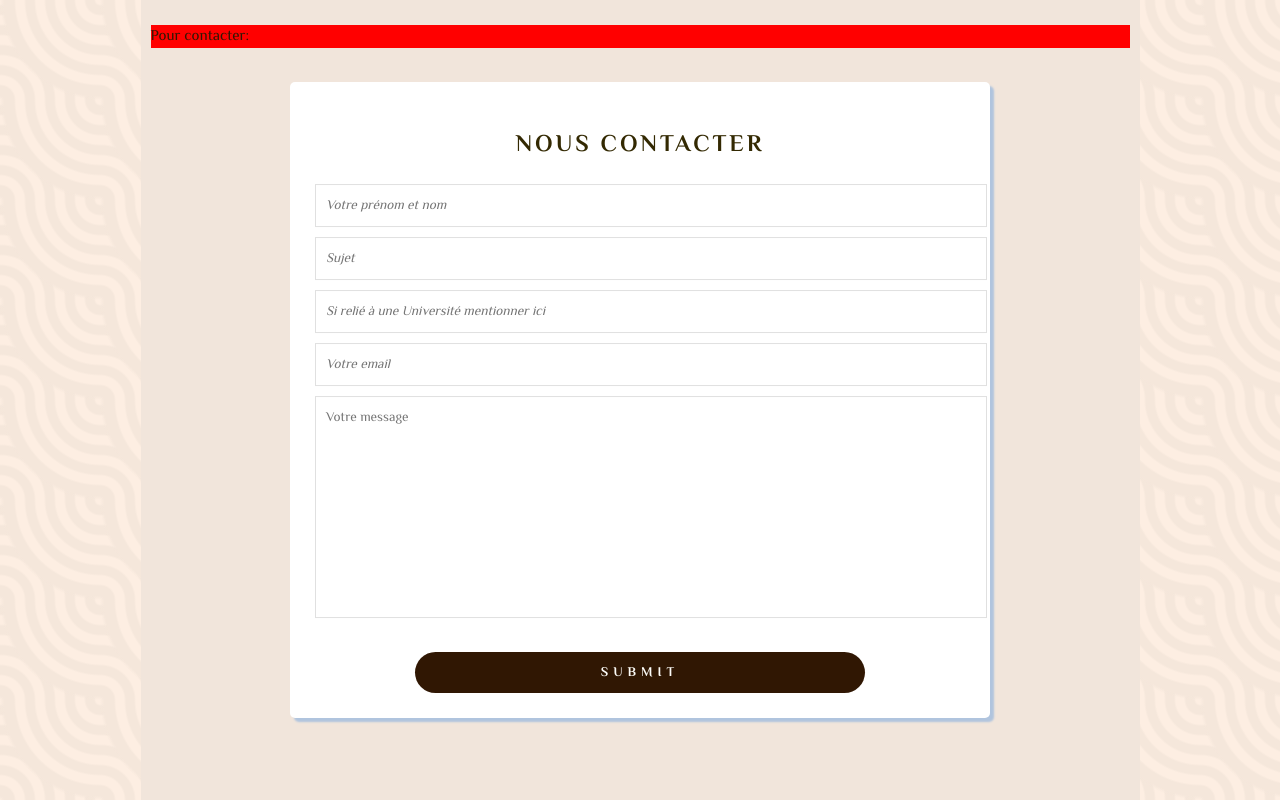
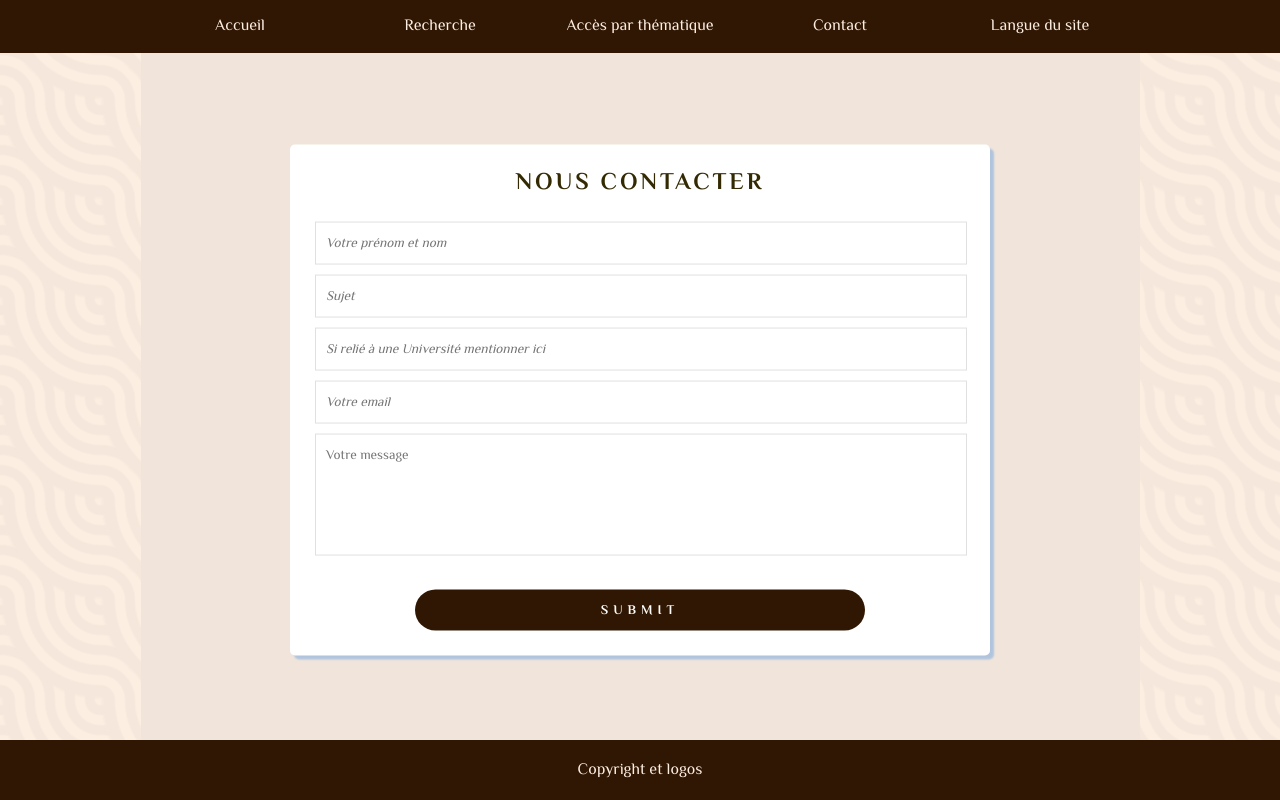
Before and after one commit to Jerem-dY/Makki, a PHP site: page /html/contact.html in a window 1280 px wide. Run offline with PHP 8.4, Linux system fonts and the light colour scheme.

Commit message:
mdification page contact et son css

```diff
--- a/html/contact.html
+++ b/html/contact.html
@@ -9,11 +9,31 @@
 
     <body>
 
+        <div class="barre">
+            <nav class="banderole">
+                <ul class="menu">
+                    <li><a class="trad" id="accueil" href="accueil.html">Accueil</a></li>
+                    <li><a class="trad" id="recherche" href="recherche.html">Recherche</a></li>
+                    <li><a class="trad" id="thematiques" href="thematiques.html">Accès par thématique</a>
+                        <ul>
+                            <li><a class="trad" id="themtq1" href="themtq1.html">Lexique commun <img class="commun" src="images/bebe.png"/></a></li>
+                            <li><a class="trad" id="themtq2" href="themtq2.html">Faunes et Flores <img class="fleur" src="images/flores.png"/></a></li>
+                            <li><a class="arrondie trad" id="themtq3" href="themtq3.html">Jeux enfants et adultes <img class="jeu" src="images/de.png"/></a></li>
+                        </ul>
+                    </li>
+
+                    <li><a class="trad" id="contact" href="contact.html">Contact</a></li>
+                    <li><a class="trad" id="langue" href="langue.html">Langue du site</a>
+                        <ul id="lang_liste">
+                            <li><a href="#">Français</a></li>
+                            <li><a class="arrondie" href="#">Arabe</a></li>
+                        </ul>
+                    </li>
+                </ul>
+            </nav>
+        </div>
+
         <div class="content">
-
-            <div class="formulaire">
-                <p class="texte trad" id="contact">Pour contacter:</p>
-            </div>
 
                 <div class="wrapper">
                     <h2>Nous contacter</h2>
@@ -44,6 +64,8 @@
                 </div>
 
         </div>
-
+		<footer>
+            <p class="trad" id="copyright">Copyright et logos</p>
+        </footer>
     </body>
 </html>
--- a/html/style.css
+++ b/html/style.css
@@ -423,6 +423,7 @@ input:placeholder-shown {
     box-shadow: 4px 4px 2px
         #B0C4DE;
     box-sizing: border-box;
+    padding-top: 0px;
 
 }
 
@@ -436,6 +437,7 @@ input:placeholder-shown {
 
 .wrapper .input_field {
     margin-bottom: 10px;
+    margin-right: 20px;
 }
 
 .wrapper
@@ -450,7 +452,7 @@ input:placeholder-shown {
 
 .wrapper textarea {
     resize: none;
-    height: 200px;
+    height: 100px;
 
 }
 
@@ -470,8 +472,3 @@ input:placeholder-shown {
     cursor: pointer;
     font-family:'El Messiri', sans-serif;
 }
-
-.formulaire {
-
-  background-color: red;
-}
```
